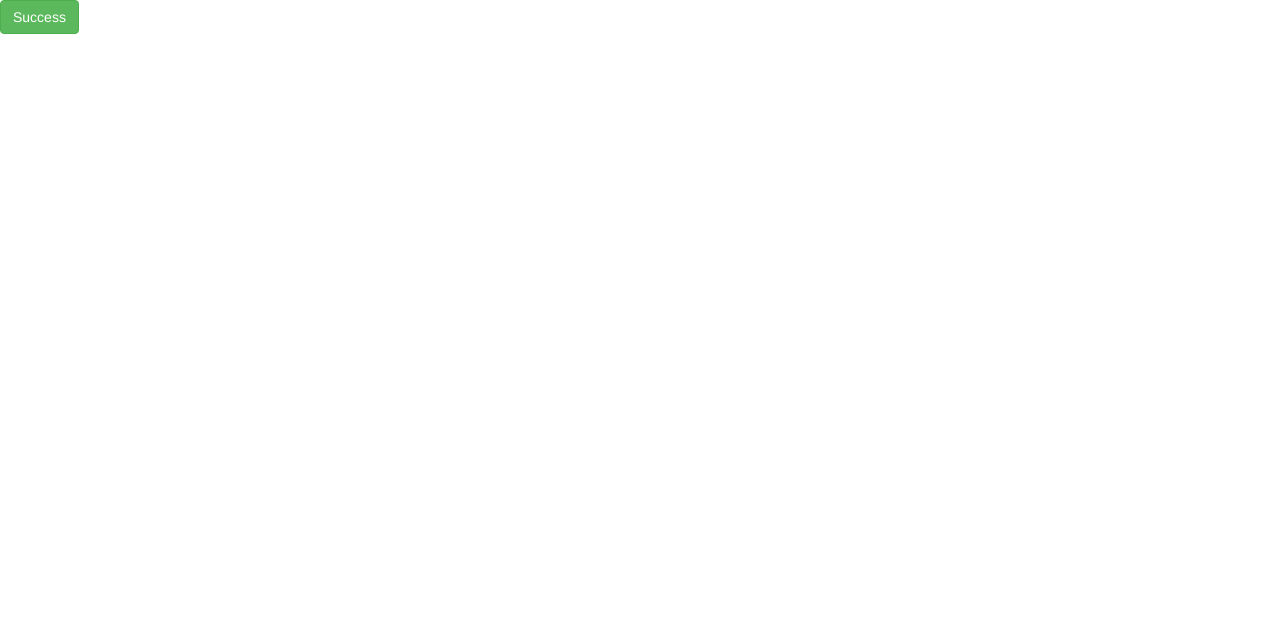
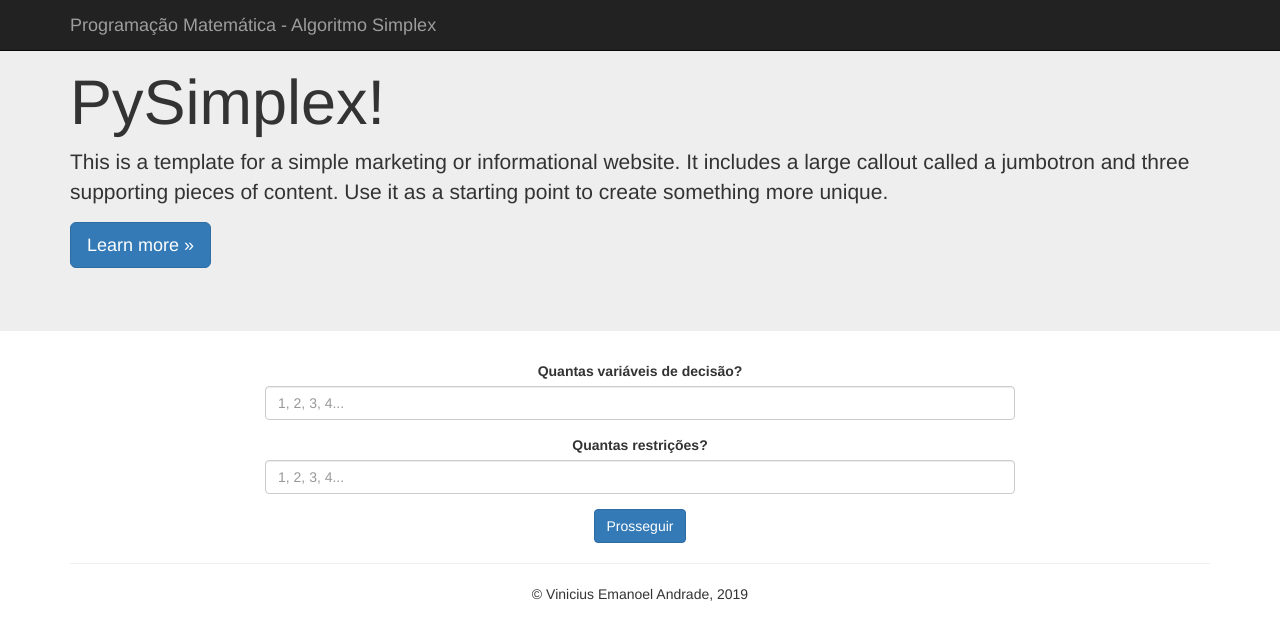
Before and after one commit to viniciusandd/uri-simplex, a Flask app: page / in a window 1280 px wide. Before the commit the part shown is almost empty. Shown: the top 640 px of the page. Run offline with Flask 2, Linux system fonts and the light colour scheme; some libraries are stand-ins or nearby versions.

Commit message:
criação da página principal (onde o usuário dará entrada nas variáveis) iniciada

```diff
--- a/app/static/js/script.js
+++ b/app/static/js/script.js
@@ -1,3 +1,19 @@
-$('#btn').click(function() {
-    alert('deu certo');
+$('#btn-prosseguir').click(function(e) {
+    e.preventDefault();
+
+    $('#primeira-etapa').hide(500);
+    $('#segunda-etapa').show(500);
 });
+
+$('#btn-voltar').click(function(e) {
+    e.preventDefault();
+
+    $('#primeira-etapa').show(500);
+    $('#segunda-etapa').hide(500);
+});
+
+$('#btn-calcular').click(function(e) {
+    e.preventDefault();
+
+    alert('Em desenvolvimento');
+});
--- a/app/templates/index.html
+++ b/app/templates/index.html
@@ -1,15 +1,110 @@
 <!DOCTYPE html>
 <html lang="pt-br">
+
 <head>
     <meta charset="UTF-8">
     <title>Simplex</title>
-    <link rel="stylesheet" href="https://maxcdn.bootstrapcdn.com/bootstrap/3.3.7/css/bootstrap.min.css" integrity="sha384-BVYiiSIFeK1dGmJRAkycuHAHRg32OmUcww7on3RYdg4Va+PmSTsz/K68vbdEjh4u" crossorigin="anonymous">
+    <link rel="stylesheet" href="https://maxcdn.bootstrapcdn.com/bootstrap/3.3.7/css/bootstrap.min.css"
+        integrity="sha384-BVYiiSIFeK1dGmJRAkycuHAHRg32OmUcww7on3RYdg4Va+PmSTsz/K68vbdEjh4u" crossorigin="anonymous">
 </head>
+
 <body>
+    <nav class="navbar navbar-inverse navbar-fixed-top">
+        <div class="container">
+            <div class="navbar-header">
+                <button type="button" class="navbar-toggle collapsed" data-toggle="collapse" data-target="#navbar"
+                    aria-expanded="false" aria-controls="navbar">
+                    <span class="sr-only">Toggle navigation</span>
+                    <span class="icon-bar"></span>
+                    <span class="icon-bar"></span>
+                    <span class="icon-bar"></span>
+                </button>
+                <a class="navbar-brand" href="#">Programação Matemática - Algoritmo Simplex</a>
+            </div>
+            <!--/.navbar-collapse -->
+        </div>
+    </nav>
 
-    <button id="btn" type="button" class="btn btn-success">Success</button>
+    <!-- Main jumbotron for a primary marketing message or call to action -->
+    <div class="jumbotron">
+        <div class="container">
+            <h1>PySimplex!</h1>
+            <p>This is a template for a simple marketing or informational website. It includes a large callout called a
+                jumbotron and three supporting pieces of content. Use it as a starting point to create something more
+                unique.</p>
+            <p><a class="btn btn-primary btn-lg" href="#" role="button">Learn more &raquo;</a></p>
+        </div>
+    </div>
 
-    <script src="https://code.jquery.com/jquery-3.4.1.min.js" integrity="sha256-CSXorXvZcTkaix6Yvo6HppcZGetbYMGWSFlBw8HfCJo=" crossorigin="anonymous"></script>
+    <div id="primeira-etapa" class="container">
+        <div class="row">
+            <div class="col-md-2"></div>
+            <div class="col-md-8">
+                <form style="text-align: center;">
+                    <div class="form-group">
+                        <label for="variaveis-decisao">Quantas variáveis de decisão?</label>
+                        <input type="text" class="form-control" id="variaveis-decisao" placeholder="1, 2, 3, 4...">
+                    </div>
+                    <div class="form-group">
+                        <label for="restricoes">Quantas restrições?</label>
+                        <input type="text" class="form-control" id="restricoes" placeholder="1, 2, 3, 4...">
+                    </div>
+                    <button id="btn-prosseguir" type="submit" class="btn btn-primary">
+                        <i></i>
+                        Prosseguir
+                    </button>
+                </form>
+            </div>
+            <div class="col-md-2"></div>
+        </div>
+
+        <hr>
+
+        <footer style="text-align: center;">
+            <p>&copy; Vinicius Emanoel Andrade, 2019</p>
+        </footer>
+    </div>
+
+    <div id="segunda-etapa" class="container" style="display: none;">
+            <!-- Example row of columns -->
+            <div class="row">
+                <div class="col-md-2"></div>
+                <div class="col-md-8">
+                    <form style="text-align: center;">
+                        <div class="form-group">
+                            <label for="variaveis-decisao">Qual é o objetivo da função?</label>
+                            <select class="form-control" id="exampleFormControlSelect1">
+                                <option>Maximizar</option>
+                                <option>Minimizar</option>
+                            </select>
+                        </div>
+                        <div class="form-group">
+                            <label for="restricoes">Função</label>
+                            <input type="text" class="form-control" id="restricoes" placeholder="1, 2, 3, 4...">
+                        </div>
+                        <button id="btn-voltar" type="submit" class="btn btn-secondary">
+                            <i></i>
+                            Voltar
+                        </button>
+                        <button id="btn-calcular" type="submit" class="btn btn-primary">
+                            <i></i>
+                            Calcular
+                        </button>
+                    </form>
+                </div>
+                <div class="col-md-2"></div>
+            </div>
+
+            <hr>
+
+            <footer style="text-align: center;">
+                <p>&copy; Vinicius Emanoel Andrade, 2019</p>
+            </footer>
+        </div> <!-- /container -->
+
+    <script src="https://code.jquery.com/jquery-3.4.1.min.js"
+        integrity="sha256-CSXorXvZcTkaix6Yvo6HppcZGetbYMGWSFlBw8HfCJo=" crossorigin="anonymous"></script>
     <script src="{{ url_for('static', filename='js/script.js') }}"></script>
 </body>
+
 </html>
```
